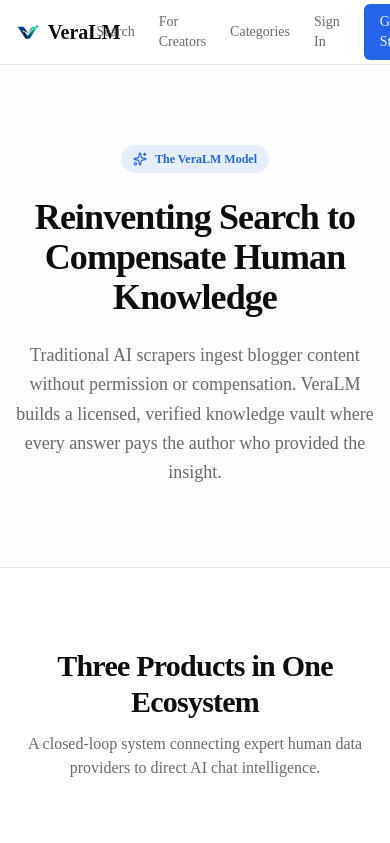
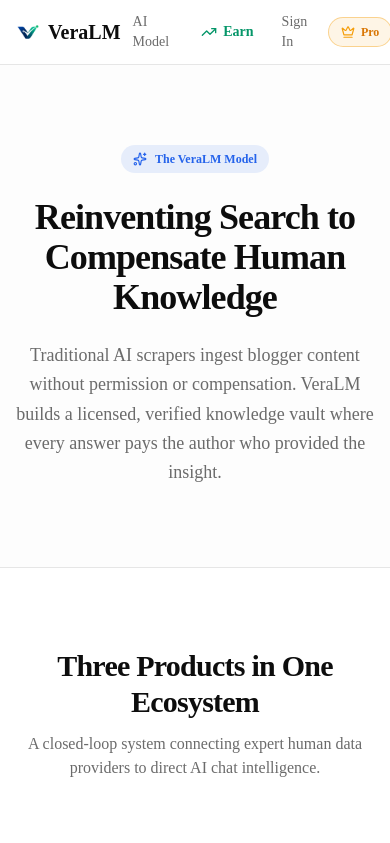
Before and after one commit to Mohinkw/veralm, a Next.js app: page /about in a window 390 px wide. Shown: the top 843 px of the page. Built offline with nearby package versions, Linux system fonts and the light colour scheme; no server answers.

Commit message:
unified auth nav: single Earn as a Creator button, shared Navbar on all pages, creator hub strip

```diff
--- a/src/app/about/page.tsx
+++ b/src/app/about/page.tsx
@@ -1,29 +1,15 @@
+'use client';
+
 import Link from 'next/link';
 import { Sparkles, ShieldCheck, Database, Search, DollarSign, ArrowRight, CheckCircle2, Lock, Award, FileText, HelpCircle } from 'lucide-react';
 import { Button } from '@/components/ui/button';
-import { VeraLMLogo } from '@/components/veralm-logo';
+import { Navbar } from '@/components/navbar';
 
 export default function AboutPage() {
   return (
     <div className="min-h-screen bg-background">
-      {/* Navigation */}
-      <nav className="border-b border-border sticky top-0 z-50 bg-background/95 backdrop-blur supports-[backdrop-filter]:bg-background/60">
-        <div className="container mx-auto px-4 h-16 flex items-center justify-between">
-          <Link href="/" className="flex items-center gap-2 font-bold text-xl">
-            <VeraLMLogo className="h-6 w-6" />
-            <span>VeraLM</span>
-          </Link>
-          <div className="flex items-center gap-6">
-            <Link href="/search" className="text-sm font-medium text-muted-foreground hover:text-foreground">Search</Link>
-            <Link href="/creators" className="text-sm font-medium text-muted-foreground hover:text-foreground">For Creators</Link>
-            <Link href="/categories" className="text-sm font-medium text-muted-foreground hover:text-foreground">Categories</Link>
-            <Link href="/login" className="text-sm font-medium text-muted-foreground hover:text-foreground">Sign In</Link>
-            <Link href="/register" className="bg-primary text-primary-foreground px-4 py-2 rounded-md text-sm font-medium hover:bg-primary/90">
-              Get Started
-            </Link>
-          </div>
-        </div>
-      </nav>
+      {/* Shared Navbar — shows logged-in user state across all pages */}
+      <Navbar activePage="about" />
 
       {/* Hero Header */}
       <section className="py-20 bg-muted/20 border-b border-border">
--- a/src/app/creators/page.tsx
+++ b/src/app/creators/page.tsx
@@ -1,30 +1,43 @@
+'use client';
+
 import Link from 'next/link';
 import { DollarSign, Shield, BookOpen, ArrowRight, CheckCircle2, TrendingUp, Users, Award, Lock } from 'lucide-react';
 import { Button } from '@/components/ui/button';
-import { VeraLMLogo } from '@/components/veralm-logo';
+import { Navbar } from '@/components/navbar';
+import { useAccount } from '@/lib/account-context';
 
 export default function CreatorLandingPage() {
+  const { user } = useAccount();
+
   return (
     <div className="min-h-screen bg-background">
-      {/* Navigation */}
-      <nav className="border-b border-border sticky top-0 z-50 bg-background/95 backdrop-blur supports-[backdrop-filter]:bg-background/60">
-        <div className="container mx-auto px-4 h-16 flex items-center justify-between">
-          <Link href="/" className="flex items-center gap-2 font-bold text-xl">
-            <VeraLMLogo className="h-6 w-6" />
-            <span>VeraLM</span>
-            <span className="text-xs px-2 py-0.5 rounded-full bg-primary/10 text-primary font-medium ml-1">For Creators</span>
+      {/* Shared Navbar — shows logged-in user state across all pages */}
+      <Navbar activePage="creators" />
+
+      {/* Creator Hub strip — all creator features in one place, visible when logged in */}
+      {user.isLoggedIn && (
+        <div className="bg-emerald-500/5 border-b border-emerald-500/20">
+          <div className="container mx-auto px-4 h-11 flex items-center gap-1 overflow-x-auto">
+            <span className="text-xs font-semibold text-emerald-600 dark:text-emerald-400 mr-3 shrink-0">Creator Hub:</span>
+            {[
+              { href: '/creators/dashboard', label: 'Dashboard' },
+              { href: '/creators/articles', label: 'My Articles' },
+              { href: '/creators/articles/new', label: '+ Submit Article' },
+              { href: '/creators/earnings', label: 'Earnings' },
+              { href: '/creators/analytics', label: 'Analytics' },
+              { href: '/creators/profile', label: 'Profile' },
+            ].map(({ href, label }) => (
+              <Link
+                key={href}
+                href={href}
+                className="shrink-0 text-xs font-medium px-3 py-1 rounded-full bg-emerald-500/10 text-emerald-700 dark:text-emerald-300 hover:bg-emerald-500/20 transition-colors"
+              >
+                {label}
               </Link>
-          <div className="flex items-center gap-6">
-            <Link href="/search" className="text-sm font-medium text-muted-foreground hover:text-foreground">Search</Link>
-            <Link href="/about" className="text-sm font-medium text-muted-foreground hover:text-foreground">How It Works</Link>
-            <Link href="/creators/dashboard" className="text-sm font-medium text-muted-foreground hover:text-foreground">Dashboard</Link>
-            <Link href="/login" className="text-sm font-medium text-muted-foreground hover:text-foreground">Sign In</Link>
-            <Link href="/creators/apply" className="bg-primary text-primary-foreground px-4 py-2 rounded-md text-sm font-medium hover:bg-primary/90">
-              Apply Now
-            </Link>
+            ))}
           </div>
         </div>
-      </nav>
+      )}
 
       {/* Hero */}
       <section className="py-20 lg:py-28 bg-gradient-to-b from-primary/5 via-background to-background border-b border-border">
@@ -44,17 +57,35 @@ export default function CreatorLandingPage() {
           </p>
 
           <div className="flex flex-col sm:flex-row items-center justify-center gap-4">
+            {user.isLoggedIn ? (
+              <>
+                <Link href="/creators/dashboard">
+                  <Button size="lg" className="gap-2 text-base px-8 py-6 rounded-xl">
+                    Go to Creator Dashboard
+                    <ArrowRight className="h-5 w-5" />
+                  </Button>
+                </Link>
+                <Link href="/creators/articles/new">
+                  <Button size="lg" variant="outline" className="text-base px-8 py-6 rounded-xl">
+                    Submit an Article
+                  </Button>
+                </Link>
+              </>
+            ) : (
+              <>
                 <Link href="/creators/apply">
                   <Button size="lg" className="gap-2 text-base px-8 py-6 rounded-xl">
                     Become a Data Provider
                     <ArrowRight className="h-5 w-5" />
                   </Button>
                 </Link>
-            <Link href="/creators/dashboard">
+                <Link href="/login">
                   <Button size="lg" variant="outline" className="text-base px-8 py-6 rounded-xl">
-                Creator Dashboard Preview
+                    Sign In to Dashboard
                   </Button>
                 </Link>
+              </>
+            )}
           </div>
 
           {/* Social Proof */}
--- a/src/components/navbar.tsx
+++ b/src/components/navbar.tsx
@@ -1,7 +1,7 @@
 'use client';
 
 import Link from 'next/link';
-import { PenLine, User, LogOut, Crown } from 'lucide-react';
+import { TrendingUp, LogOut, Crown } from 'lucide-react';
 import { ThemeToggle } from '@/components/theme-toggle';
 import { VeraLMLogo } from '@/components/veralm-logo';
 import { useAccount } from '@/lib/account-context';
@@ -43,15 +43,19 @@ export function Navbar({ activePage }: { activePage?: string }) {
             How It Works
           </Link>
 
-          {/* Creator link */}
+          {/* Earn as a Creator — single entry point for all creator features */}
           <Link
-            href="/creators/dashboard"
-            aria-label="Creator Studio"
-            className="inline-flex items-center gap-1.5 text-sm font-medium px-3 py-1.5 rounded-md text-muted-foreground hover:text-foreground hover:bg-accent transition-colors"
-            title="Creator Studio"
+            href="/creators"
+            className={`inline-flex items-center gap-1.5 text-sm font-semibold px-3 py-1.5 rounded-md transition-colors ${
+              activePage === 'creators'
+                ? 'text-emerald-600 dark:text-emerald-400 bg-emerald-500/10'
+                : 'text-emerald-600 dark:text-emerald-400 hover:bg-emerald-500/10'
+            }`}
+            title="Earn as a Creator — dashboard, articles, earnings & more"
           >
-            <PenLine className="h-4 w-4 text-green-500" />
-            <span className="hidden sm:inline">Creators</span>
+            <TrendingUp className="h-4 w-4" />
+            <span className="hidden sm:inline">Earn as a Creator</span>
+            <span className="sm:hidden">Earn</span>
           </Link>
 
           {user.isLoggedIn ? (
```
Lines whose indentation alone changed are shown as unchanged.
